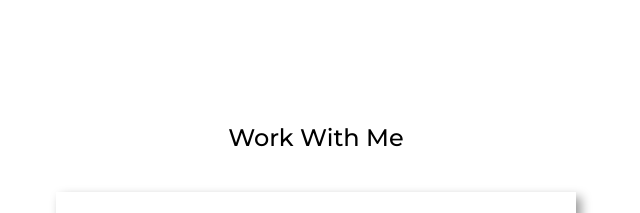
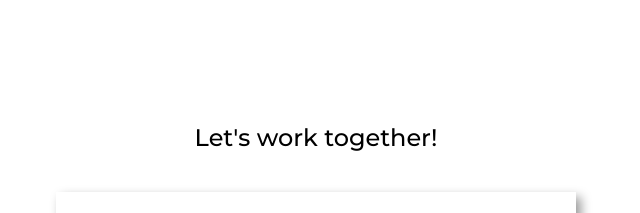
Before and after one commit to QuinnRhys89/portfolio, a website: page index.html in a window 1280 px wide. Shown: the part 5060-5273 px from the top of the page, without its empty margins (324-964 px from the left). Drawn offline with nearby package versions, Linux system fonts and the light colour scheme; some packages are replaced by stand-ins of ours; a script that the page names is missing.

Commit message:
copy edits

```diff
--- a/index.html
+++ b/index.html
@@ -346,7 +346,7 @@
 			<span id="contact"></span>
 			<section class="contact-page reveal">
 				<div class="contact">
-					<h2>Work With Me</h2>
+					<h2>Let's work together!</h2>
 					<form action="https://formspree.io/quinnrhys89@gmail.com" method="POST" class="myForm" name="myForm">
 
 						<div class="form-wrapper">
```
